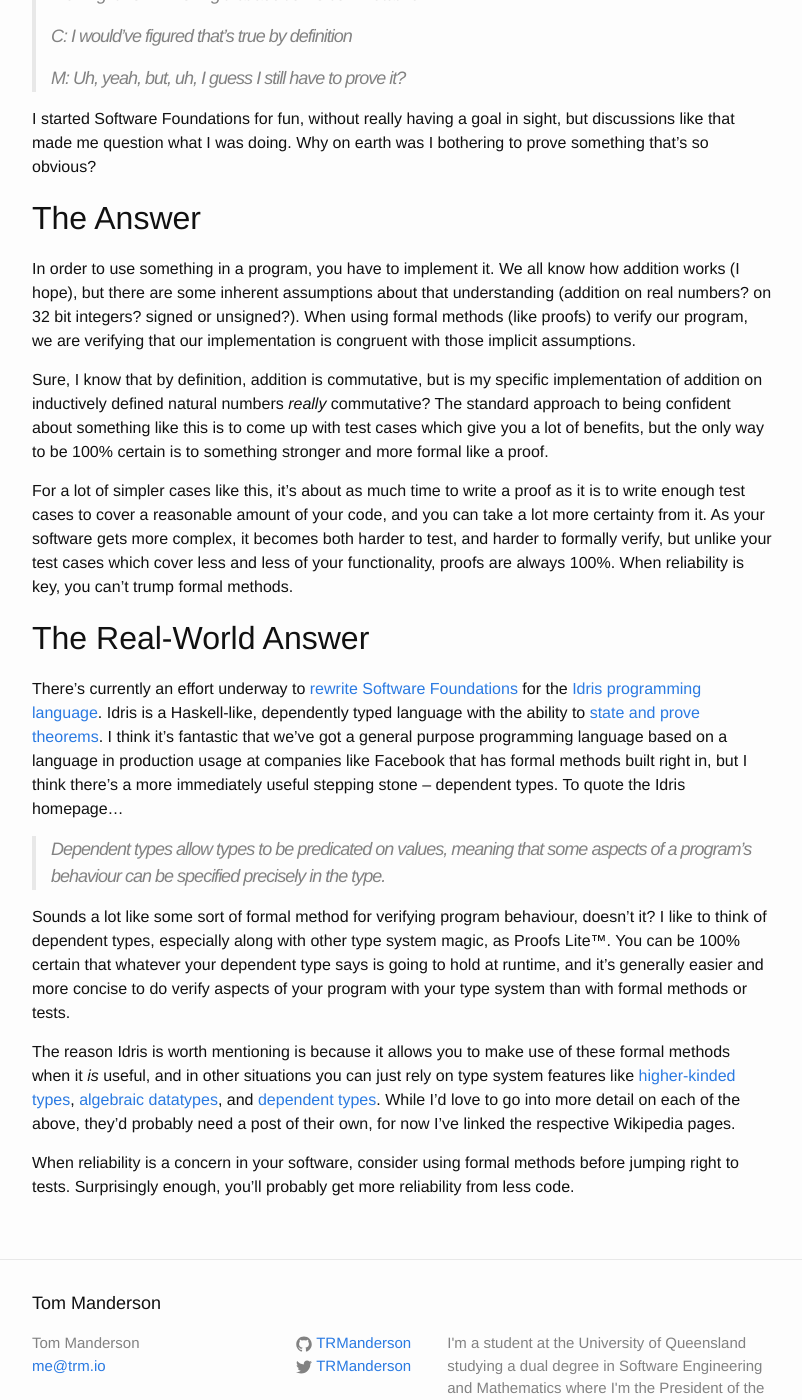
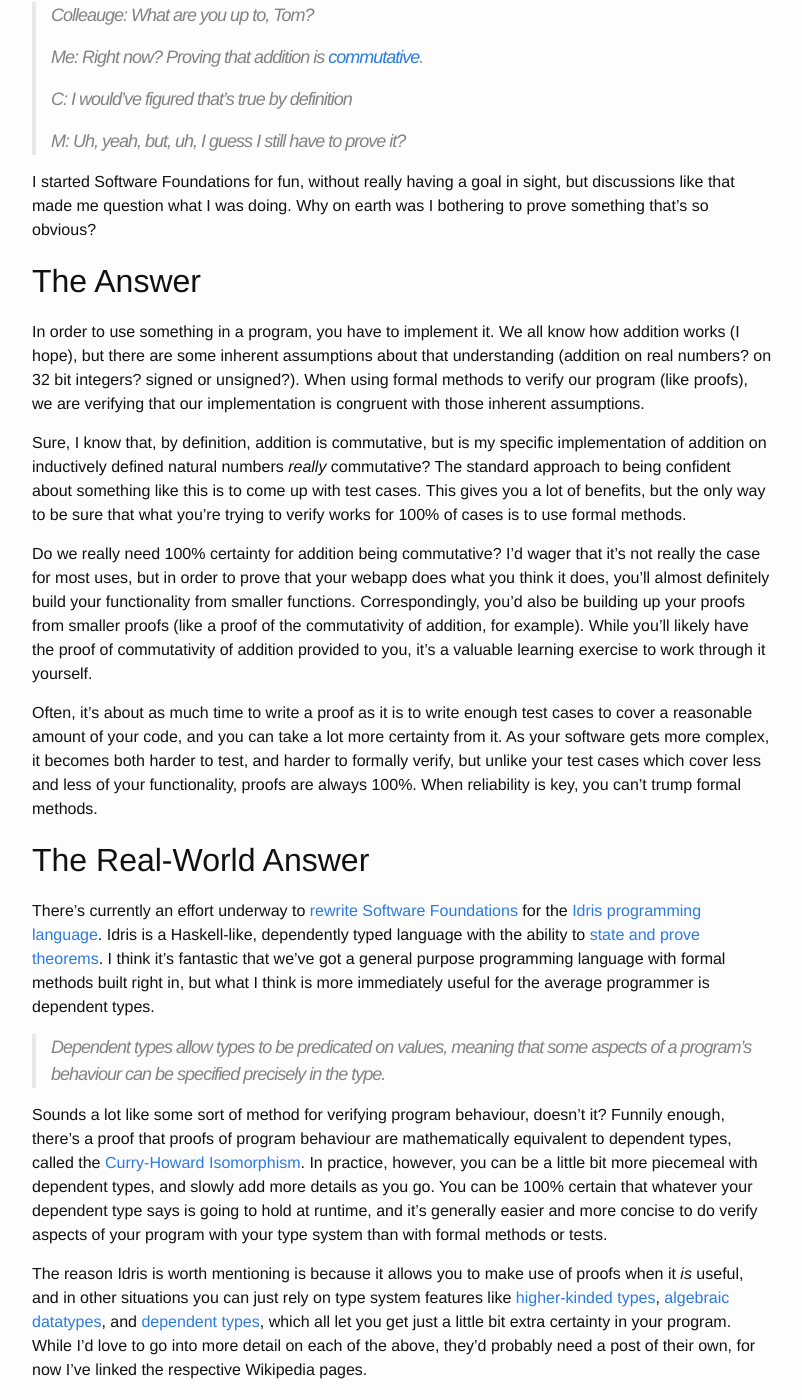
Before and after one commit to TRManderson/trm.io, a Jekyll site: the page built from _posts/2017-01-22-proving-things-worth-your-time.md, in a window 1280 px wide and 1400 px high, scrolled down 855 px. Shown: the whole window, without its empty margins (238-1040 px from the left). Built offline with Jekyll 4.4.1, drawn with Linux system fonts in a browser that asks for light colours; comment, search, counter and statistics services are not loaded; some of the changed text lies outside the part shown.

Commit message:
Second draft of proofs post in light of Curry-Howard Isomorphism

```diff
--- a/_posts/2017-01-22-proving-things-worth-your-time.md
+++ b/_posts/2017-01-22-proving-things-worth-your-time.md
@@ -1,21 +1,25 @@
 ---
 layout: post
 title:  "Why Proving that Addition is Commutative is Worth Your Time"
-date:   2017-01-22 20:00:00 +1000
+date:   2017-01-22 19:00:00 +1000
 categories: proofs coq mathematics
 ---
 
-I've recently been working my way through the fantastic book [Software Foundations](https://www.cis.upenn.edu/~bcpierce/sf/current/index.html), primarily written by Benjamin C. Pierce, which focuses on how to build reliable software. To illustrate the content a bit more, here's an excerpt from the preface.
+I've recently been working my way through the fantastic book [Software Foundations](https://www.cis.upenn.edu/~bcpierce/sf/current/index.html), primarily written by Benjamin C. Pierce, which focuses on how to build reliable software. To illustrate the content, here's an excerpt from the preface:
 
 >Building reliable software is hard. The scale and complexity of modern systems, the number of people involved in building them, and the range of demands placed on them render it extremely difficult to build software that is even more-or-less correct, much less 100% correct. At the same time, the increasing degree to which information processing is woven into every aspect of society continually amplifies the cost of bugs and insecurities.
 >
 >Computer scientists and software engineers have responded to these challenges by developing a whole host of techniques for improving software reliability, ranging from recommendations about managing software projects and organizing programming teams (e.g., extreme programming) to design philosophies for libraries (e.g., model-view-controller, publish-subscribe, etc.) and programming languages (e.g., object-oriented programming, aspect-oriented programming, functional programming, ...) to mathematical techniques for specifying and reasoning about properties of software and tools for helping validate these properties.
 
-I haven't made it that far through the book yet, but what I have done has been working through the basics of [Coq, a formal proof assistant](https://coq.inria.fr/). Most of my progress so far was during a recent work trip, where I made it through the first few chapters. Discussion about what I was up to pretty commonly went as follows:
+
+The Question
+------------
+
+I haven't made it that far through the book yet, but what I been working through is the basics of [Coq, a formal proof assistant](https://coq.inria.fr/), which is the tool the book uses to teach concepts. I made my start during a recent work trip, where I made it through the first few chapters. Discussion about what I was up to pretty commonly went as follows:
 
 >Colleauge: What are you up to, Tom?
 >
->Me: Right now? Proving that addition is commutative.
+>Me: Right now? Proving that addition is [commutative](https://en.wikipedia.org/wiki/Commutative_property).
 >
 >C: I would've figured that's true by definition
 >
@@ -26,21 +30,23 @@ I started Software Foundations for fun, without really having a goal in sight, b
 The Answer
 ----------
 
-In order to use something in a program, you have to implement it. We all know how addition works (I hope), but there are some inherent assumptions about that understanding (addition on real numbers? on 32 bit integers? signed or unsigned?). When using formal methods (like proofs) to verify our program, we are verifying that our implementation is congruent with those implicit assumptions.
+In order to use something in a program, you have to implement it. We all know how addition works (I hope), but there are some inherent assumptions about that understanding (addition on real numbers? on 32 bit integers? signed or unsigned?). When using formal methods to verify our program (like proofs), we are verifying that our implementation is congruent with those inherent assumptions.
 
-Sure, I know that by definition, addition is commutative, but is my specific implementation of addition on inductively defined natural numbers *really* commutative? The standard approach to being confident about something like this is to come up with test cases which give you a lot of benefits, but the only way to be 100% certain is to something stronger and more formal like a proof.
+Sure, I know that, by definition, addition is commutative, but is my specific implementation of addition on inductively defined natural numbers *really* commutative? The standard approach to being confident about something like this is to come up with test cases. This gives you a lot of benefits, but the only way to be sure that what you're trying to verify works for 100% of cases is to use formal methods.
 
-For a lot of simpler cases like this, it's about as much time to write a proof as it is to write enough test cases to cover a reasonable amount of your code, and you can take a lot more certainty from it. As your software gets more complex, it becomes both harder to test, and harder to formally verify, but unlike your test cases which cover less and less of your functionality, proofs are always 100%. When reliability is key, you can't trump formal methods.
+Do we really need 100% certainty for addition being commutative? I'd wager that it's not really the case for most uses, but in order to prove that your webapp does what you think it does, you'll almost definitely build your functionality from smaller functions. Correspondingly, you'd also be building up your proofs from smaller proofs (like a proof of the commutativity of addition, for example). While you'll likely have the proof of commutativity of addition provided to you, it's a valuable learning exercise to work through it yourself.
+
+Often, it's about as much time to write a proof as it is to write enough test cases to cover a reasonable amount of your code, and you can take a lot more certainty from it. As your software gets more complex, it becomes both harder to test, and harder to formally verify, but unlike your test cases which cover less and less of your functionality, proofs are always 100%. When reliability is key, you can't trump formal methods.
 
 The Real-World Answer
 ---------------------
 
-There's currently an effort underway to [rewrite Software Foundations](https://github.com/idris-hackers/software-foundations) for the [Idris programming language](http://www.idris-lang.org/). Idris is a Haskell-like, dependently typed language with the ability to [state and prove theorems](http://docs.idris-lang.org/en/latest/tutorial/theorems.html). I think it's fantastic that we've got a general purpose programming language based on a language in production usage at companies like Facebook that has formal methods built right in, but I think there's a more immediately useful stepping stone -- dependent types. To quote the Idris homepage...
+There's currently an effort underway to [rewrite Software Foundations](https://github.com/idris-hackers/software-foundations) for the [Idris programming language](http://www.idris-lang.org/). Idris is a Haskell-like, dependently typed language with the ability to [state and prove theorems](http://docs.idris-lang.org/en/latest/tutorial/theorems.html). I think it's fantastic that we've got a general purpose programming language with formal methods built right in, but what I think is more immediately useful for the average programmer is dependent types.
 
 >Dependent types allow types to be predicated on values, meaning that some aspects of a program’s behaviour can be specified precisely in the type.
 
-Sounds a lot like some sort of formal method for verifying program behaviour, doesn't it? I like to think of dependent types, especially along with other type system magic, as Proofs Lite&trade;. You can be 100% certain that whatever your dependent type says is going to hold at runtime, and it's generally easier and more concise to do verify aspects of your program with your type system than with formal methods or tests.
+Sounds a lot like some sort of method for verifying program behaviour, doesn't it? Funnily enough, there's a proof that proofs of program behaviour are mathematically equivalent to dependent types, called the [Curry-Howard Isomorphism](https://en.wikipedia.org/wiki/Curry%E2%80%93Howard_correspondence). In practice, however, you can be a little bit more piecemeal with dependent types, and slowly add more details as you go. You can be 100% certain that whatever your dependent type says is going to hold at runtime, and it's generally easier and more concise to do verify aspects of your program with your type system than with formal methods or tests.
 
-The reason Idris is worth mentioning is because it allows you to make use of these formal methods when it *is* useful, and in other situations you can just rely on type system features like [higher-kinded types](https://en.wikipedia.org/wiki/Kind_(type_theory)#Kinds_in_Haskell), [algebraic datatypes](https://en.wikipedia.org/wiki/Algebraic_data_type), and [dependent types](https://en.wikipedia.org/wiki/Dependent_type). While I'd love to go into more detail on each of the above, they'd probably need a post of their own, for now I've linked the respective Wikipedia pages.
+The reason Idris is worth mentioning is because it allows you to make use of proofs when it *is* useful, and in other situations you can just rely on type system features like [higher-kinded types](https://en.wikipedia.org/wiki/Kind_(type_theory)#Kinds_in_Haskell), [algebraic datatypes](https://en.wikipedia.org/wiki/Algebraic_data_type), and [dependent types](https://en.wikipedia.org/wiki/Dependent_type), which all let you get just a little bit extra certainty in your program. While I'd love to go into more detail on each of the above, they'd probably need a post of their own, for now I've linked the respective Wikipedia pages.
 
 When reliability is a concern in your software, consider using formal methods before jumping right to tests. Surprisingly enough, you'll probably get more reliability from less code.
```
